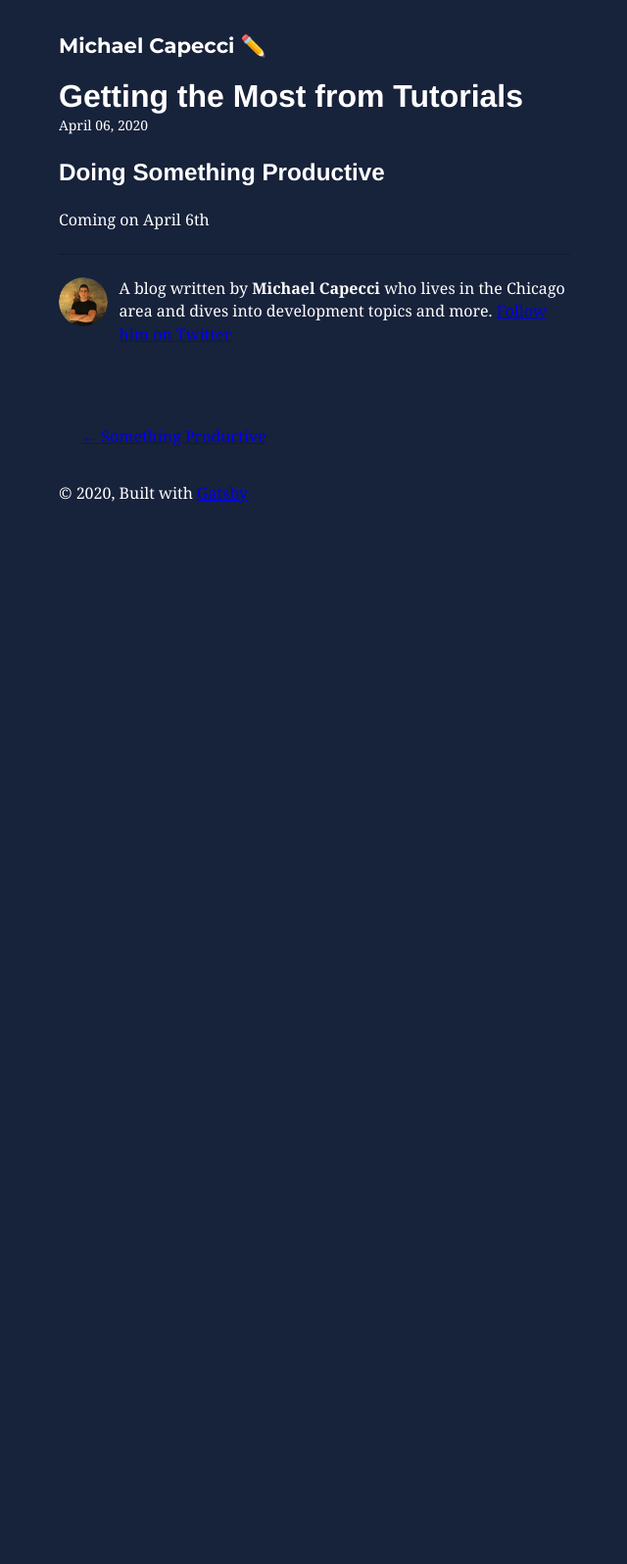
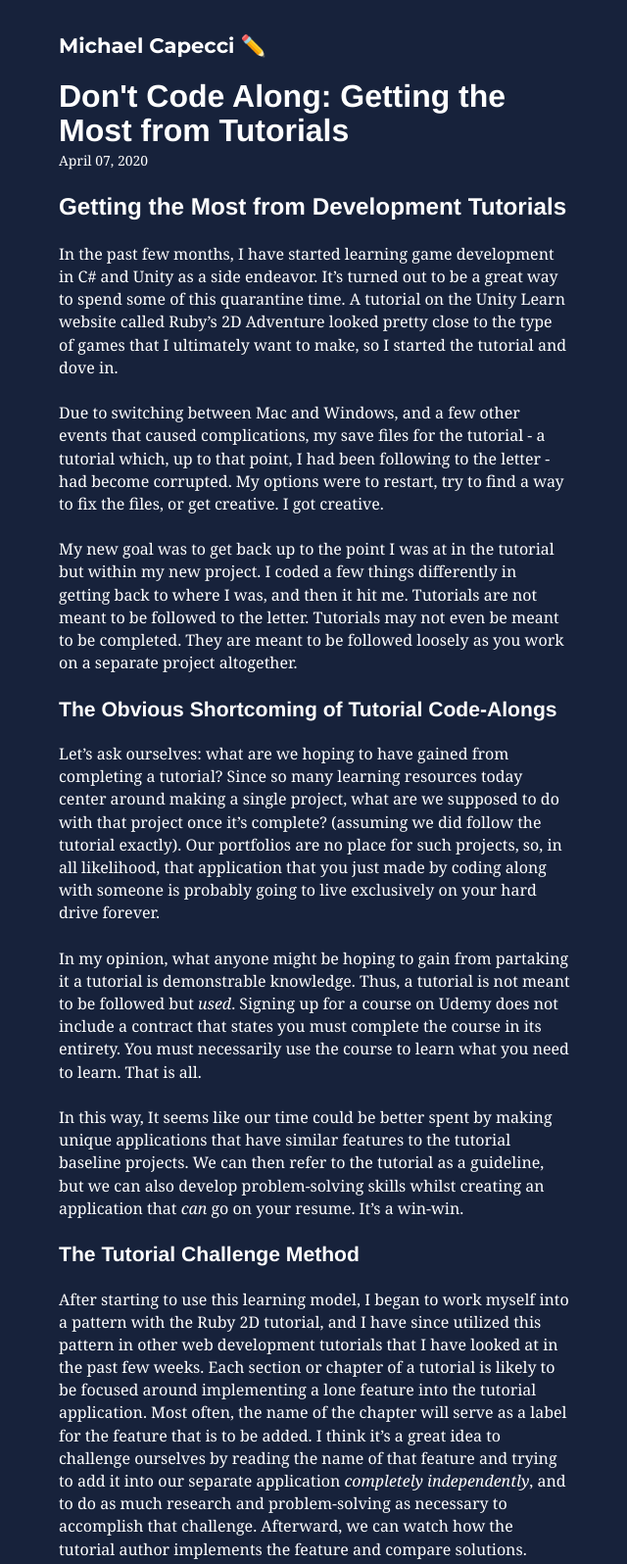
Before and after one commit to mjcapecci/blog, a Gatsby site: page /getting-the-most-from-tutorials/ in a window 1280 px wide. Shown: the top 1596 px of the page at 98% size, without its empty margins (319-959 px from the left). Before the commit the page ends 800 px from the top, so only its background shows below. Built offline with nearby package versions, Linux system fonts and the light colour scheme; Gatsby itself is replaced by a stand-in of ours; some packages are replaced by stand-ins of ours.

Commit message:
Update Blog “getting-the-most-from-tutorials”

```diff
--- a/content/blog/getting-the-most-from-tutorials.md
+++ b/content/blog/getting-the-most-from-tutorials.md
@@ -1,8 +1,37 @@
 ---
-title: Getting the Most from Tutorials
-date: 2020-04-06T02:45:00.000Z
-description: Three mindsets to get what you need from development
+title: 'Don''t Code Along: Getting the Most from Tutorials'
+date: 2020-04-07T03:00:00.000Z
+description: A new mindset for getting more out of development tutorials
 ---
-## Doing Something Productive
+## Getting the Most from Development Tutorials
 
-Coming on April 6th
+In the past few months, I have started learning game development in C# and Unity as a side endeavor. It’s turned out to be a great way to spend some of this quarantine time. A tutorial on the Unity Learn website called Ruby’s 2D Adventure looked pretty close to the type of games that I ultimately want to make, so I started the tutorial and dove in.
+
+Due to switching between Mac and Windows, and a few other events that caused complications, my save files for the tutorial - a tutorial which, up to that point, I had been following to the letter - had become corrupted. My options were to restart, try to find a way to fix the files, or get creative. I got creative.
+
+My new goal was to get back up to the point I was at in the tutorial but within my new project. I coded a few things differently in getting back to where I was, and then it hit me. Tutorials are not meant to be followed to the letter. Tutorials may not even be meant to be completed. They are meant to be followed loosely as you work on a separate project altogether.
+
+### The Obvious Shortcoming of Tutorial Code-Alongs
+
+Let’s ask ourselves: what are we hoping to have gained from completing a tutorial? Since so many learning resources today center around making a single project, what are we supposed to do with that project once it’s complete? (assuming we did follow the tutorial exactly). Our portfolios are no place for such projects, so, in all likelihood, that application that you just made by coding along with someone is probably going to live exclusively on your hard drive forever.
+
+In my opinion, what anyone might be hoping to gain from partaking it a tutorial is demonstrable knowledge. Thus, a tutorial is not meant to be followed but *used*. Signing up for a course on Udemy does not include a contract that states you must complete the course in its entirety. You must necessarily use the course to learn what you need to learn. That is all.
+
+In this way, It seems like our time could be better spent by making unique applications that have similar features to the tutorial baseline projects. We can then refer to the tutorial as a guideline, but we can also develop problem-solving skills whilst creating an application that *can* go on your resume. It’s a win-win.
+
+### The Tutorial Challenge Method
+
+After starting to use this learning model, I began to work myself into a pattern with the Ruby 2D tutorial, and I have since utilized this pattern in other web development tutorials that I have looked at in the past few weeks. Each section or chapter of a tutorial is likely to be focused around implementing a lone feature into the tutorial application. Most often, the name of the chapter will serve as a label for the feature that is to be added. I think it’s a great idea to challenge ourselves by reading the name of that feature and trying to add it into our separate application *completely independently*, and to do as much research and problem-solving as necessary to accomplish that challenge. Afterward, we can watch how the tutorial author implements the feature and compare solutions.
+
+This method provides an opportunity for every feature of the tutorial project to serve as a massive learning experience. You will have gained so much more from spending the extra time to implement the feature on your own by doing things like reading documentation, searching posts on Stack Overflow, and possibly even asking questions to other developers. Access to these all-important resources means so much more in your own project than it ever could in a tutorial.
+
+### At What Skill Level Can the Challenge Method be Utilized?
+
+The absolute beginner level. I have spent a great amount of time thinking about and refining my learning process, and I believe it’s true that a beginner can utilize this procedure to amplify his or her learning speed as well as learning quality. At the end of the day, using this method will ensure that it IS going to take much longer to complete the project you’re working on than it would to simply code along with the premade tutorial project, but you will:
+
+* Have something that can be added to your portfolio straightaway
+* Have a great deal of extra experience in the oft-overlooked arena of problem-solving.
+
+In a way, this learning style effectively cuts out the “middle man” in the learning process. Very often, people will move directly from a fully coded tutorial project into a similar project that can be developed with their newfound skills. In many cases, and certainly in my case, we will find that following the tutorial closely actually did *not* equip us with the facility to code a similar project on our own, and now we are back to re-watch videos that we watched only weeks or even days earlier. This is frustrating and avoidable.
+
+As a final note, this is not an attack on any tutorial content or content creators. If anything, I want these insights to be viewed as a celebration of how useful this content is. I  also think that many of these creators would appreciate their content being used in this capacity. After all, they want us to learn, and we’re all in this together.
```
